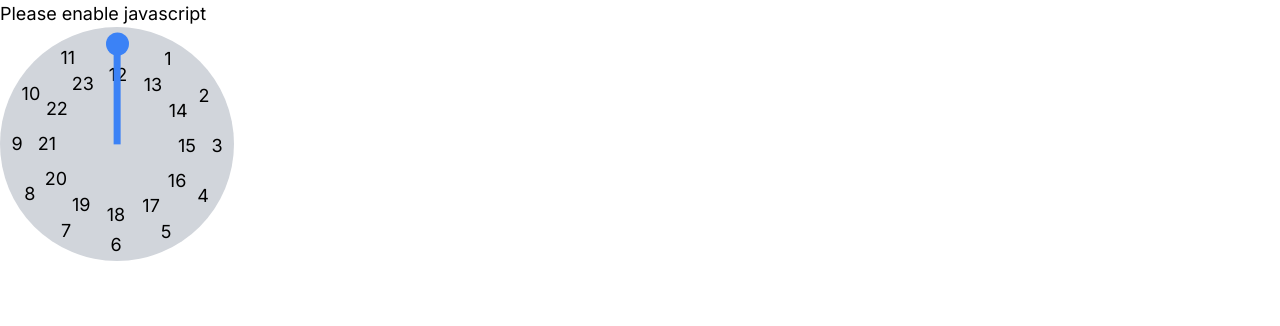
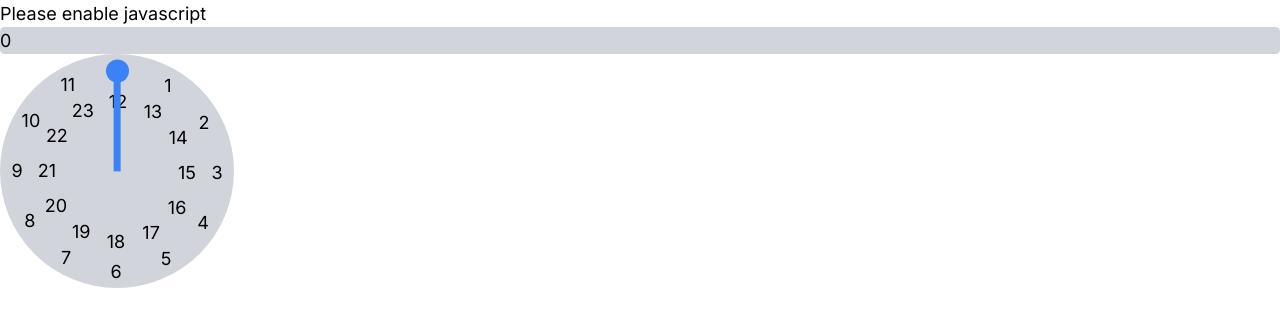
Before and after one commit to Pear-sudo/time, a Next.js app: page /test in a window 1280 px wide. Shown: the top 326 px of the page. Built offline with nearby package versions, Linux system fonts and the light colour scheme.

Commit message:
read clock rotation to time

```diff
--- a/src/app/elements/inputs/datetime/timeSelector.tsx
+++ b/src/app/elements/inputs/datetime/timeSelector.tsx
@@ -1,7 +1,9 @@
 import React, {JSX, useRef, useState} from "react";
 import {Theme} from "@/app/theme";
+import {DataWrapper} from "@/app/elements/inputs/helper/inputHelper";
+import {deg2Time} from "@/app/utility/timeUtil";
 
-export function TimeSelector(prop: {}): JSX.Element {
+export function TimeSelector(prop: { parentData?: DataWrapper<Date> | DataWrapper<Date | undefined> }): JSX.Element {
     const [armRotation, setArmRotation] = useState(-90)
     const [armRadius, setArmRadius] = useState(100)
     const centerRef = useRef<HTMLDivElement>(null);
@@ -49,6 +51,9 @@ export function TimeSelector(prop: {}): JSX.Element {
 
     return (
         <div>
+            <div>
+                <NumberInSquare number={deg2Time(-armRotation, "hour")}/>
+            </div>
             <div className={'rounded-full bg-gray-300 w-52 h-52 flex justify-center items-center relative'}
                  onMouseMove={onMouseMove}>
                 {outerNumbers}
@@ -69,6 +74,14 @@ export function TimeSelector(prop: {}): JSX.Element {
                 </div>
                 <div className={'h-px w-px absolute'} ref={centerRef}></div>
             </div>
+        </div>
+    )
+}
+
+function NumberInSquare(prop: { number: number }): JSX.Element {
+    return (
+        <div className={'rounded bg-gray-300'}>
+            {prop.number}
         </div>
     )
 }
--- a/src/app/utility/timeUtil.tsx
+++ b/src/app/utility/timeUtil.tsx
@@ -1,4 +1,4 @@
-import {initObject, isUN} from "@/app/utility/lanUtil";
+import {genNums, initObject, isUN} from "@/app/utility/lanUtil";
 import {padNumber} from "@/app/utility/numberUtil";
 import * as math from 'mathjs';
 
@@ -192,7 +192,7 @@ export type Time = {
     second?: number
     millisecond?: number
 }
-export const timeKeys:Array<keyof Time> = ['hour', 'minute', 'second', 'millisecond']
+export const timeKeys: Array<keyof Time> = ['hour', 'minute', 'second', 'millisecond']
 
 export type Day = {
     year?: number,
@@ -253,3 +253,20 @@ export function set2SameDay(reference: Date, target: Date): Date {
     reference.setDate(target.getDate())
     return reference
 }
+
+export function deg2Time(deg: number, mode: "hour" | "minute"): number {
+    if (deg < 0) {
+        deg = 360 + deg
+    }
+
+    let slides = mode == "hour" ? 12 : 60
+    let interval = 360 / slides
+    let half = interval / 2
+
+    let adjustment = 90 + half
+    deg = 360 - (((360 - adjustment) + deg) % 360)
+
+    let count = Math.floor(deg / interval)
+
+    return genNums({count: 12, from: 0})[count]
+}
```
